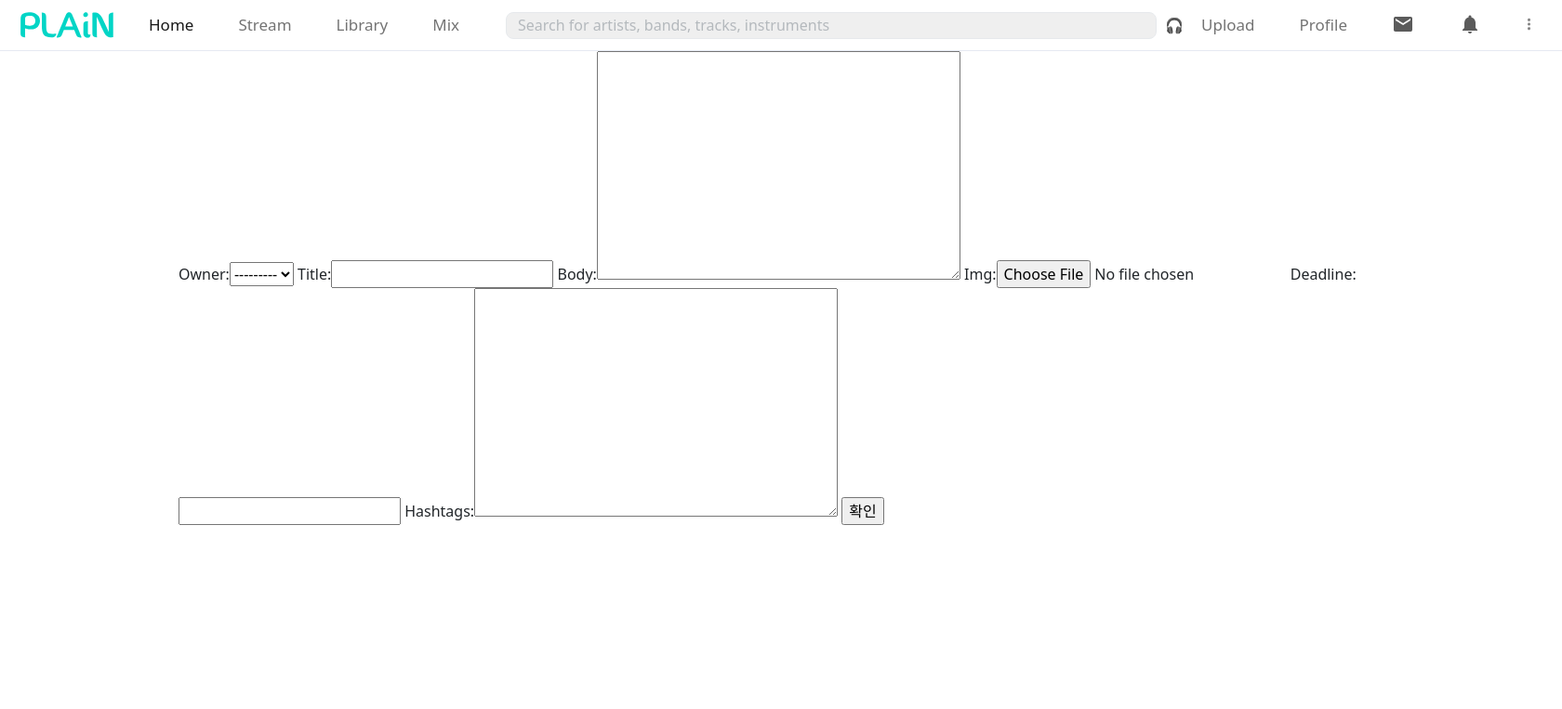
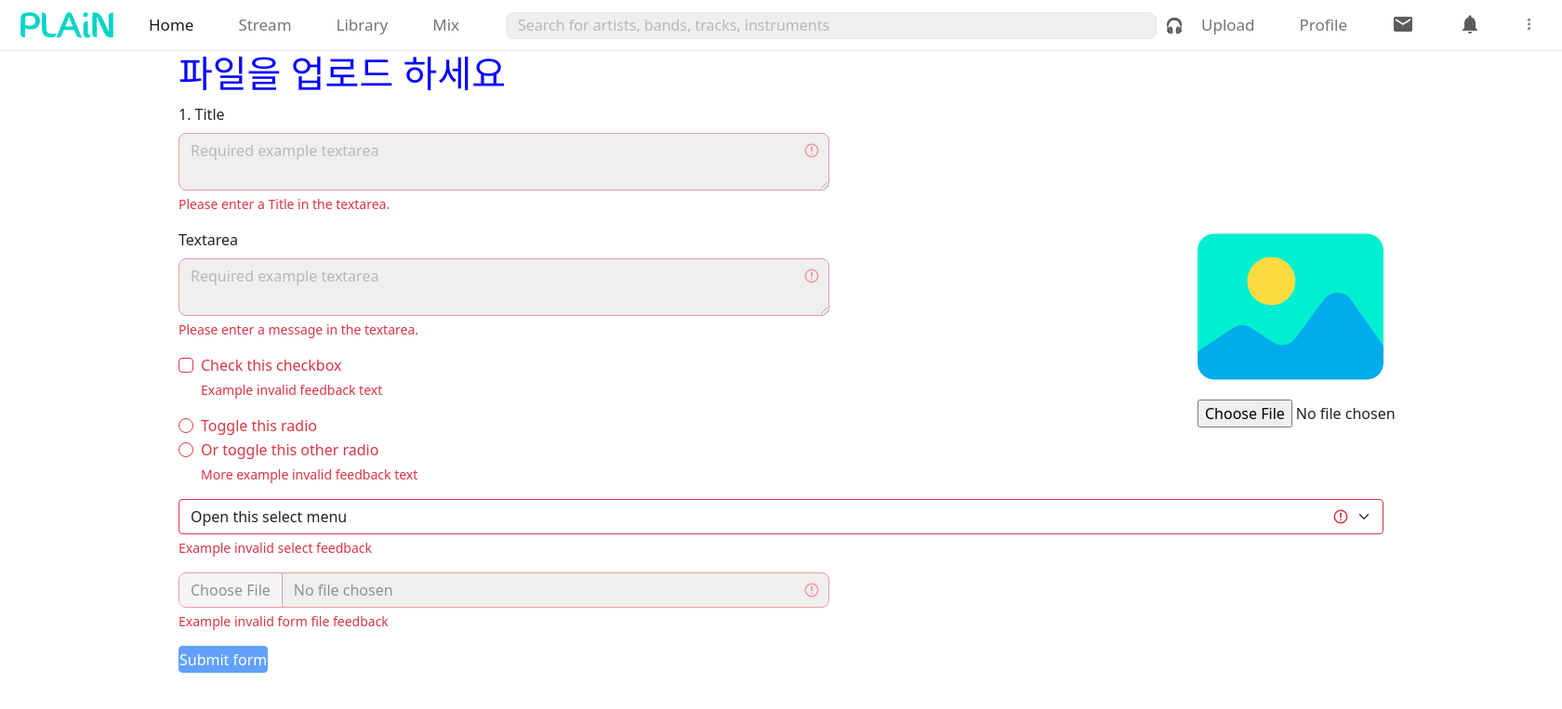
Before and after one commit to Ktaewon/PLAIN, a Django app: page /melody/ in a window 1680 px wide. Shown: the top 763 px of the page at 93% size. Run offline with Django 3.2, Linux system fonts and the light colour scheme; some libraries are stand-ins or nearby versions.

Commit message:
melody app update

```diff
--- a/Plain/Melody/forms.py
+++ b/Plain/Melody/forms.py
@@ -4,4 +4,11 @@ from .models import Melody
 class MelodyForm(forms.ModelForm):
     class Meta:
         model=Melody
-        fields = '__all__'
+        fields = ['title', 'img', 'deadline', 'hashtags', 'body',]
+        labels = {
+            'title' : '1. Title',
+            'img' : 'Thumnail image',
+            "body" : "Leave a comment for your music!",
+            "deadline" : "Plain Deadline",
+            'hashtags' : "Hashtags",
+            }
--- /dev/null
+++ b/Plain/Melody/static/css/melody_upload.css
@@ -0,0 +1,16 @@
+#id_title {
+    font-size: 50;
+}
+.forms {
+    color: blue;
+}
+h1 {
+    color: blue;
+}
+.img_preview {
+    float: right;
+    border: 2px;
+    border-color: black;
+    width : 200px;
+    height : 200px;
+}
--- /dev/null
+++ b/Plain/Melody/static/js/melody_upload.js
@@ -0,0 +1,53 @@
+function imgSize(which){
+    img = document.getElementById(which)
+    var width = img.width;
+    var height = img.height;
+    var max_width= 200;   // 이미지의 가로 최대 크기
+    var max_height = 200; // 이미지의 세로 최대 크기
+
+    if ( width > max_width ) {  // 이미지가 200보다 크다면 너비를 600으로 맞우고 비율에 맞춰 세로값을 변경한다.
+        height = height/(width / max_width);
+        img.width = max_width;
+        img.height = height;
+        //eval("document."+which+".width = max_width");
+        //eval("document."+which+".height = height");
+        width = max_width;
+    }
+
+    if( height > max_height ) {
+        width = width/(height / max_height);
+        eval(img.width = width);
+        eval(img.height = max_height);
+    }
+}
+
+
+function readURL(input) {
+    if (input.files && input.files[0]) {
+        var reader = new FileReader();
+
+        reader.onload = function (e) {
+            $('#image_section').attr('src', e.target.result);
+            //var width = document.getElementById('image_section').width;
+            //var height = document.getElementById('image_section').height;
+            //alert("width : " + width);
+            //alert("height : " + height);
+        }
+
+        reader.readAsDataURL(input.files[0]);
+    }
+}
+
+   // 이벤트를 바인딩해서 input에 파일이 올라올때 위의 함수를 this context로 실행합니다.
+
+$(function() {
+    $("#imgInput").on('change', function(){
+        readURL(this);
+        //imgSize("image_section");
+    });
+});
+$(document).ready(function() {
+    $("#image_section").load(function() {
+        imgSize("image_section");
+    });
+});
--- a/Plain/Melody/templates/melody_upload.html
+++ b/Plain/Melody/templates/melody_upload.html
@@ -1,13 +1,76 @@
 {% extends "base.html" %}
-
+{% load static %}
 {% block title %}
 Upload Your Melody
 {% endblock %}
 
+{% block style %}
+<link rel="stylesheet" href="{% static 'css/melody_upload.css' %}" type="text/css">
+{% endblock %}
+
+
 {% block content %}
-<form action="#" method="POST">
-    {% csrf_token %}
-    {{ form }}
-    <input type="submit" value="확인"}>
+<h1>파일을 업로드 하세요</h1>
+<form class="was-validated">
+    <div class="mb-3">
+        <label for="validationTextarea" class="form-label">1. Title</label>
+        <textarea class="form-control is-invalid" id="validationTextarea" placeholder="Required example textarea" required></textarea>
+        <div class="invalid-feedback">
+        Please enter a Title in the textarea.
+        </div>
+        <div class="img_preview">
+            <img src="{% static 'images/default_image.png' %}" class="rounded mx-auto d-block" alt="..." id="image_section" name="image_section">
+            <input type="file" id="imgInput" class="image_inputType_file" accept="img/*">
+        </div>
+    </div>
+    <div class="mb-3">
+        <label for="validationTextarea" class="form-label">Textarea</label>
+        <br>
+        <textarea class="form-control is-invalid" id="validationTextarea" placeholder="Required example textarea" required></textarea>
+        <div class="invalid-feedback">
+        Please enter a message in the textarea.
+        </div>
+    </div>
+
+    <div class="form-check mb-3">
+        <input type="checkbox" class="form-check-input" id="validationFormCheck1" required>
+        <label class="form-check-label" for="validationFormCheck1">Check this checkbox</label>
+        <div class="invalid-feedback">Example invalid feedback text</div>
+    </div>
+
+    <div class="form-check">
+        <input type="radio" class="form-check-input" id="validationFormCheck2" name="radio-stacked" required>
+        <label class="form-check-label" for="validationFormCheck2">Toggle this radio</label>
+    </div>
+    <div class="form-check mb-3">
+        <input type="radio" class="form-check-input" id="validationFormCheck3" name="radio-stacked" required>
+        <label class="form-check-label" for="validationFormCheck3">Or toggle this other radio</label>
+        <div class="invalid-feedback">More example invalid feedback text</div>
+    </div>
+
+    <div class="mb-3">
+        <select class="form-select" required aria-label="select example">
+            <option value="">Open this select menu</option>
+            <option value="1">One</option>
+            <option value="2">Two</option>
+            <option value="3">Three</option>
+        </select>
+        <div class="invalid-feedback">Example invalid select feedback</div>
+    </div>
+
+    <div class="mb-3">
+        <input type="file" class="form-control" aria-label="file example" required>
+        <div class="invalid-feedback">Example invalid form file feedback</div>
+    </div>
+
+    <div class="mb-3">
+        <button class="btn btn-primary" type="submit" disabled>Submit form</button>
+    </div>
 </form>
+
 {% endblock %}
+
+{% block script %}
+<script src="//code.jquery.com/jquery-1.11.0.min.js"></script>
+<script type="text/javascript" src="{% static 'js/melody_upload.js' %}"></script>
+{% endblock %}
--- a/Plain/Melody/urls.py
+++ b/Plain/Melody/urls.py
@@ -4,4 +4,5 @@ from . import views
 
 urlpatterns = [
     path("", views.melody),
+    path("uploads/", views.upload_melody, name="upload")
 ]
--- a/Plain/Melody/views.py
+++ b/Plain/Melody/views.py
@@ -1,7 +1,21 @@
-from django.shortcuts import render
+from django.shortcuts import redirect, render
+from .models import Melody
 from .forms import MelodyForm
+from django.utils import timezone
 
 # Create your views here.
 def melody(request):
-    form = MelodyForm()
-    return render(request, 'melody_upload.html', {'form' : form })
+    #form = MelodyForm()
+    #return render(request, 'melody_upload.html', {'form' : form })
+    return render(request, 'melody_upload.html')
+def upload_melody(request):
+    if request.method == "POST":
+        melody = Melody()
+        form = MelodyForm(request.POST, instance=melody)
+        if form.is_valid():
+            print(form)
+            form.owner = request.user
+            form.created_at = timezone.datetime.now()
+            form.save()
+            return render(request, 'melody_upload.html', {'form' : form })
+            #return redirect('melody' + str(melody.id))
--- a/Plain/templates/base.html
+++ b/Plain/templates/base.html
@@ -10,6 +10,7 @@
     <link href="https://cdn.jsdelivr.net/npm/bootstrap@5.0.2/dist/css/bootstrap.min.css" rel="stylesheet" integrity="sha384-EVSTQN3/azprG1Anm3QDgpJLIm9Nao0Yz1ztcQTwFspd3yD65VohhpuuCOmLASjC" crossorigin="anonymous">
     <script src="https://cdn.jsdelivr.net/npm/bootstrap@5.0.2/dist/js/bootstrap.bundle.min.js" integrity="sha384-MrcW6ZMFYlzcLA8Nl+NtUVF0sA7MsXsP1UyJoMp4YLEuNSfAP+JcXn/tWtIaxVXM" crossorigin="anonymous"></script>
     <link rel="stylesheet" href="{% static 'style.css' %}" type="text/css">
+    {% block style %}{% endblock %}
 </head>
 
 <body>
@@ -62,6 +63,8 @@
         {% block content %}
         {% endblock %}
     </div>
+
+    {% block script %}{% endblock %}
 </body>
 
 </html>
```
Also changed, not shown: Plain/Melody/static/images/default_image.png (added).
